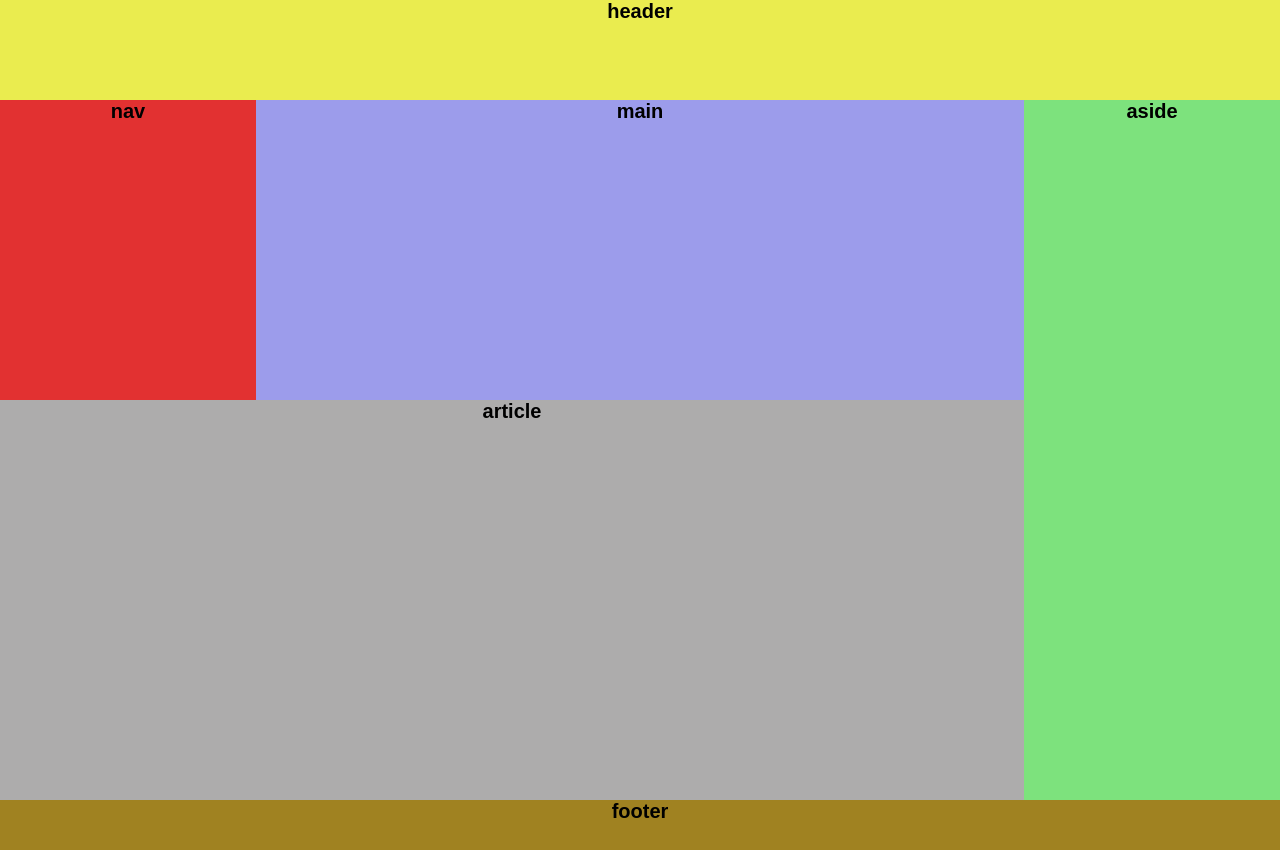
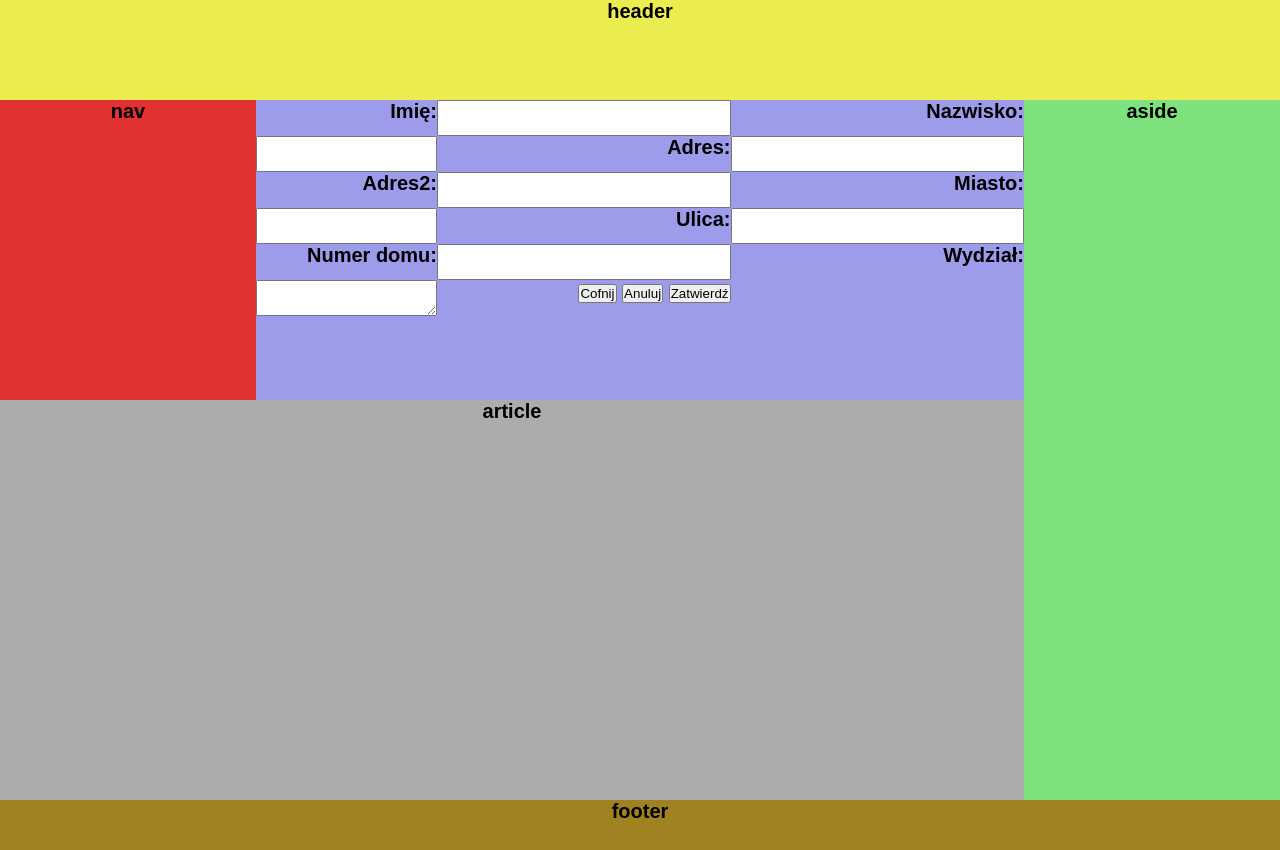
Before and after one commit to LawrencePL/Grid04_zadanie, a plain HTML site: page index.html in a window 1280 px wide. Drawn offline with Linux system fonts and the light colour scheme.

Commit message:
ver04
Dodanie formularza

```diff
--- a/index.html
+++ b/index.html
@@ -10,7 +10,32 @@
     <div class="grid">
         <header>header</header>
         <nav>nav</nav>
-        <main>main</main>
+        <main>
+            <form action="" class="formularz">
+                <label for="item1" id="iteml1">Imię:</label>
+                <input type="text" id="itemi1" name="item1">
+                <label for="item2" id="iteml2">Nazwisko:</label>
+                <input type="text" id="itemi2" name="item2">
+                <label for="item3" id="iteml3">Adres:</label>
+                <input type="text" id="itemi3" name="item3">
+                <label for="item4" id="iteml4">Adres2:</label>
+                <input type="text" id="itemi4" name="item4">
+                <label for="item5" id="iteml5">Miasto:</label>
+                <input type="text" id="itemi5" name="item5">
+                <label for="item6" id="iteml6">Ulica:</label>
+                <input type="text" id="itemi6" name="item6">
+                <label for="item7" id="iteml7">Numer domu:</label>
+                <input type="text" id="itemi7" name="item7">
+                <label for="item8" id="iteml8">Wydział:</label>
+                <textarea name="item8" id="itemi8" cols="30" rows="10"></textarea>
+                <div id="przyciski">
+                    <button>Cofnij</button>
+                    <button>Anuluj</button>
+                    <button>Zatwierdź</button>
+                </div>
+            </form>
+
+        </main>
         <aside>aside</aside>
         <article>article</article>
         <footer>footer</footer>
--- a/sass/style.sass
+++ b/sass/style.sass
@@ -53,3 +53,11 @@ footer
     background-color: #a08221
     //grid-column: 1/4
     //grid-row: 4/5
+
+.formularz
+    display: grid
+    grid-template-columns: 1fr 2fr 2fr
+    grid-template-rows: 36px 36px 36px 36px 36px 36px 36px 36px
+    text-align: right
+    font-weight: bold
+    font-size: 20px
```
Also changed, not shown: css/style.css.
